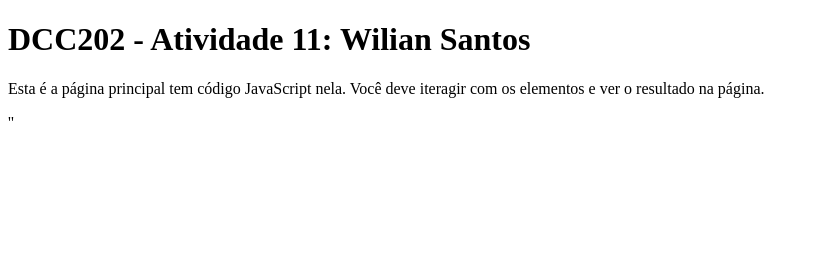
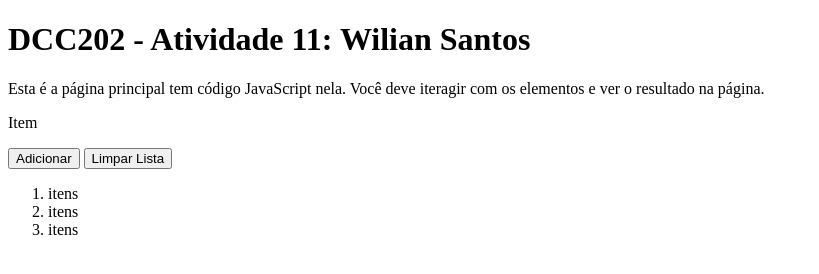
Before and after one commit to ufjf-dcc202/ufjf-dcc202-2023-3-a-atv11-Wilian2012, a plain HTML site: page index.html in a window 1280 px wide. Shown: the whole page, without its empty margins (0-819 px from the left). Drawn offline with Linux system fonts and the light colour scheme.

Commit message:
adiciona boton adicionar e limpar

```diff
--- a/index.html
+++ b/index.html
@@ -10,9 +10,18 @@
     <main>
         <h1>DCC202 - Atividade 11: Wilian Santos</h1>
         <p>Esta é a página principal tem código JavaScript nela. Você deve iteragir com os elementos e ver o resultado na página.</p>
-        <section>
+     <section>
 
-            <p  id ="entrada" > <span contenteditable="true">''</span></p>
+            <p id="entrada" contenteditable="true">Item</p>
+
+            <button id ="#adicionar">Adicionar</button>
+            <button id="#limpar">Limpar Lista</button>
+
+            <ol id="itens">
+              <li>itens </li>
+              <li>itens </li>
+              <li>itens </li>
+            </ol>
         </section>
 
     </main>
```
